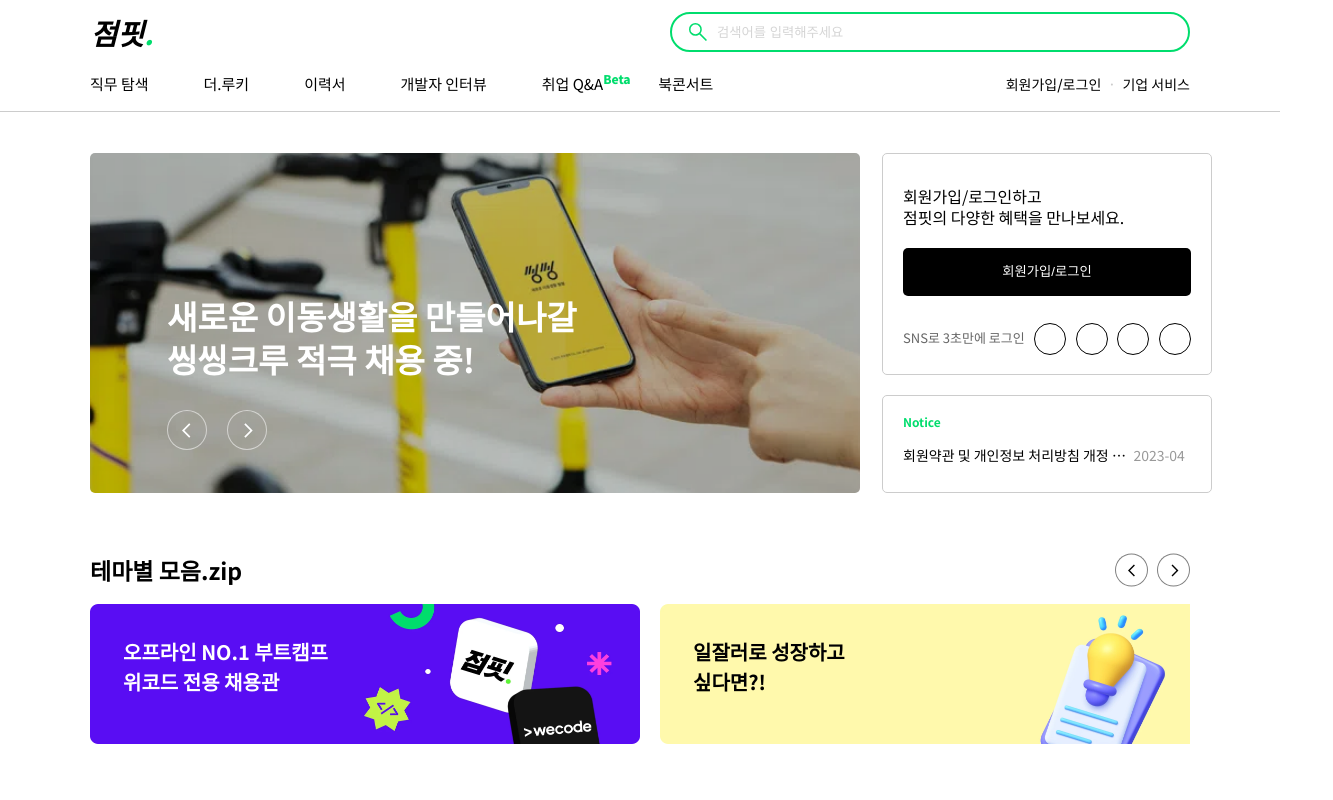
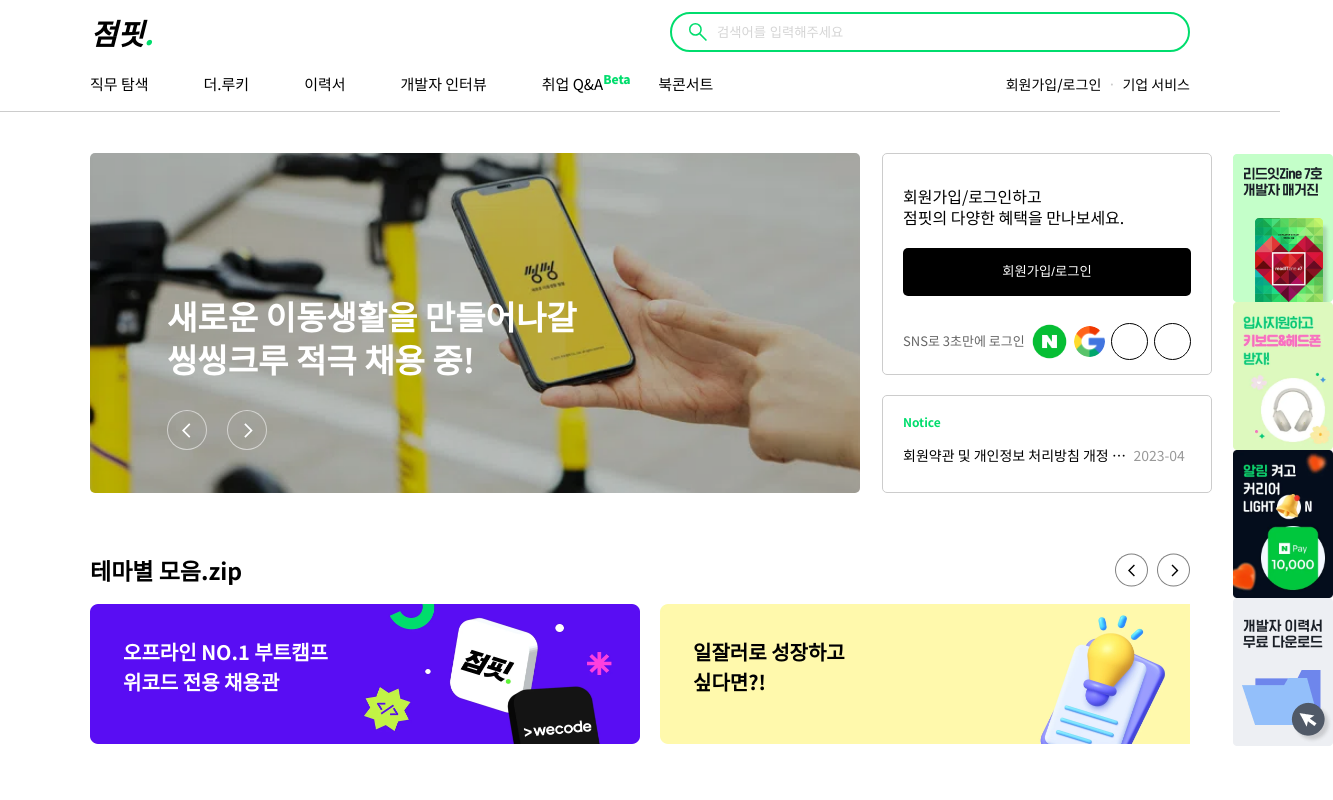
Before and after one commit to downtownbabyaa/jp1, a plain HTML site: page index.html in a window 1280 px wide. Shown: the top 800 px of the page, 1333 px wide, since content can reach past the window. Drawn offline with nearby package versions, Linux system fonts and the light colour scheme.

Commit message:
Add files via upload

```diff
--- a/css/main.css
+++ b/css/main.css
@@ -64,7 +64,7 @@
 }
 .header .headbottom .leftMenu a {
   font-size: 15px;
-
+  display: block;
 }
 .header .headbottom .leftMenu a:nth-child(2), .header .headbottom .leftMenu a:nth-child(5){
   position: relative;
@@ -232,7 +232,28 @@
   color: #ccc;
   padding: 0 3px;
 }
+/* 광고 박스 */
+.addBlock{
+  position: absolute;
+  top: 0;
+  right: -122px;
+}
+.addBlock{
 
+}
+.addBlock li{
+  width: 100px;
+  height: 148px;
+}
+.addBlock li a{
+  width: 100%;
+  height: 100%;
+  display: block;
+}
+.addBlock li a img{
+  width: 100%;
+  height: 100%;
+}
 /* 상단 영역 */
 .title {
   padding-top: 40px;
@@ -296,6 +317,7 @@
   border: 1px solid #ccc;
   border-radius: 5px;
   padding: 32px 20px;
+  position: relative;
 }
 .title .rightTitle .loginBox p {
   line-height: 1.3;
@@ -323,10 +345,23 @@
 }
 .title .rightTitle .loginBox .snsBox a{
   display: block;
-  width: 32px;
-  height: 32px;
+  width: 37px;
+  height: 37px;
+  border-radius: 50%;
+  background-size: 100%;
+  background-repeat: no-repeat;
+  background-position: center;
   border: 1px solid;
-  border-radius: 50%;
+}
+.title .rightTitle .loginBox .snsBox a:nth-child(2){
+  background-image: url(../img/naver_logo.png);
+  border: none;
+}
+.title .rightTitle .loginBox .snsBox a:nth-child(3){
+  background-image: url(../img/google_logo.png);
+  border: none;
+  width: 31px;
+  height: 31px;
 }
 .title .rightTitle .noticeBox {
   height: calc(340px - 242px);
--- a/index.html
+++ b/index.html
@@ -106,6 +106,14 @@
                     <a href=""></a>
                     <a href=""></a>
                 </div>
+                <div class="addBlock">
+                    <ul class="adList">
+                        <li class="adList1"><a class="block" href=""><img src="img/addBlock-1.webp" alt=""></a></li>
+                        <li class="adList2"><a class="block" href=""><img src="img/addBlock-2.webp" alt=""></a></li>
+                        <li class="adList3"><a class="block" href=""><img src="img/addBlock-3.webp" alt=""></a></li>
+                        <li class="adList4"><a class="block" href=""><img src="img/addBlock-4.png" alt=""></a></li>
+                    </ul>
+                </div>
             </div>
             <div class="noticeBox">
                 <h1 class="green">Notice</h1>
@@ -169,7 +177,7 @@
         <a class="flex" href="">
             <span class="hand flex">🖐</span>
             <p>3초만에 회원가입/로그인하고 취향저격 포지션을 추천 받아보세요!</p>
-            <p>회원가입/로그인</p>
+            <p class="loginBtn">회원가입/로그인</p>
         </a>
     </div>
     <div class="add wrap auto">
--- a/js/main.js
+++ b/js/main.js
@@ -1,10 +1,11 @@
 $(document).ready(function(){
-    $(".header .headbottom .leftMenu a, .header .headbottom .rightMenu a").hover(function(){
+    $(".leftMenu a, .rightMenu a").hover(function(){
         $(this).removeClass("text-gray");
         $(this).siblings().addClass("text-gray");
+
     });
-    $(".header .headbottom .leftMenu, .header .headbottom .rightMenu").mouseleave(function(){
-        $(this).children('a').removeClass("text-gray");
+    $(".leftMenu a, .rightMenu a").mouseleave(function(){
+        $('.leftMenu a, .rightMenu a').removeClass("text-gray");
     });
     $('.titleBox ul').slick({
         autoplay: true,
@@ -20,6 +21,10 @@
         arrows: true,
         swipe: false,
     });
+    // $('.adList').slick({
+
+
+    // });
     $(".header .headbottom .leftMenu a:nth-child(2)").hover(function(){
         $('#otherMenu').remove();
         $(this).append('<div id="otherMenu"><ul><li><a href="">절찬 채용중 👀</a></li><li><a href="">취업꿀팁 대방출 🔥</a></li></ul></div>');
```
Also changed, not shown: img/addBlock-1.webp (added), img/addBlock-2.webp (added), img/addBlock-3.webp (added), img/addBlock-4.png (added), img/google_logo.png (added), img/naver_logo.png (added).
